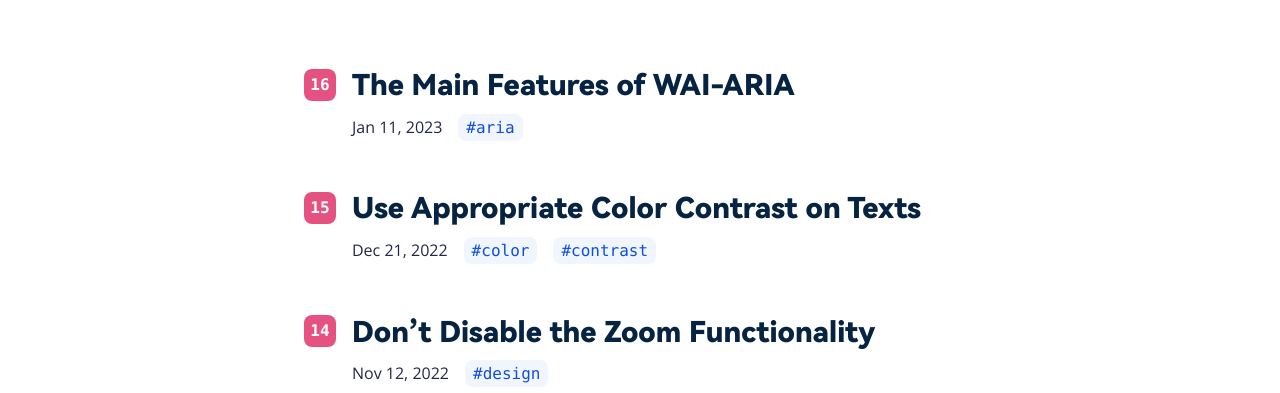
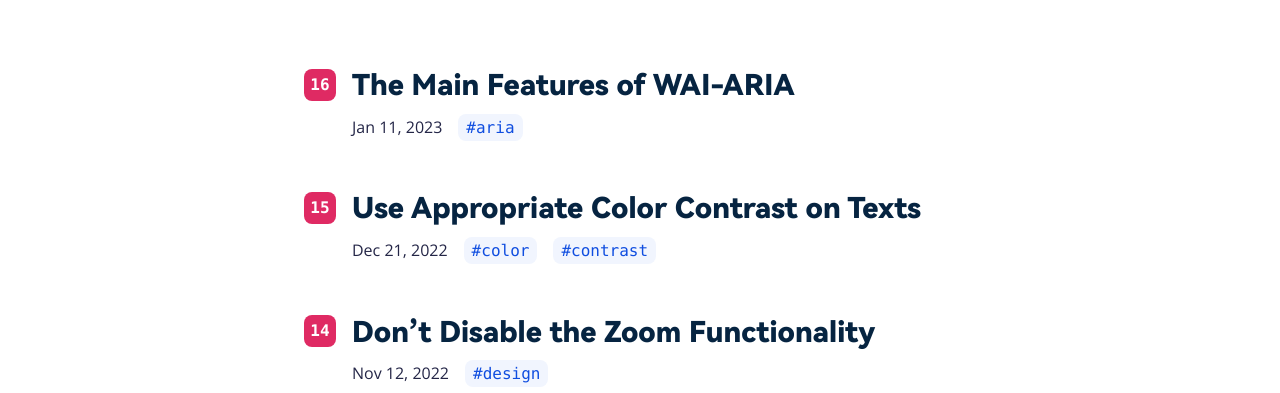
Before and after one commit to conedevelopment/bite-sized-a11y, an Eleventy site: page src/index.md in a window 1280 px wide. Shown: the part 407-800 px from the top of the page. Built offline with nearby package versions, Linux system fonts and the light colour scheme; Eleventy itself is replaced by a stand-in of ours; files that its build step writes are made by us from their sources.

Commit message:
Fix color contrast error

```diff
--- a/src/scss/config/_config.scss
+++ b/src/scss/config/_config.scss
@@ -3,7 +3,7 @@
 $color-primary: hsl(222 87% 47%);
 $color-primary-light: color.adjust(hsl(222 87% 47%), $lightness: 50%);
 
-$color-secondary: hsl(341 74% 61%);
+$color-secondary: hsl(341 74% 52%);
 
 $color-black: hsl(210 83% 14%);
 
```
Also changed, not shown: src/css/main.css.
